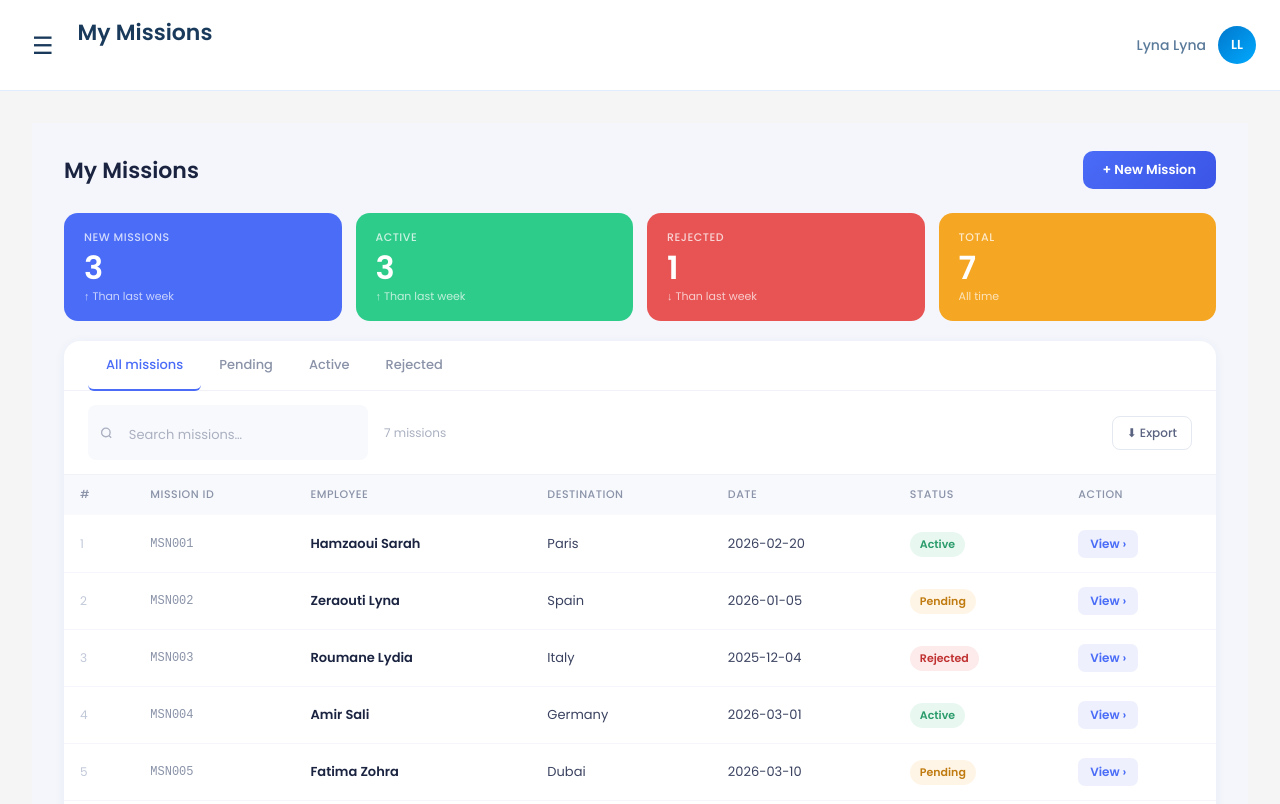
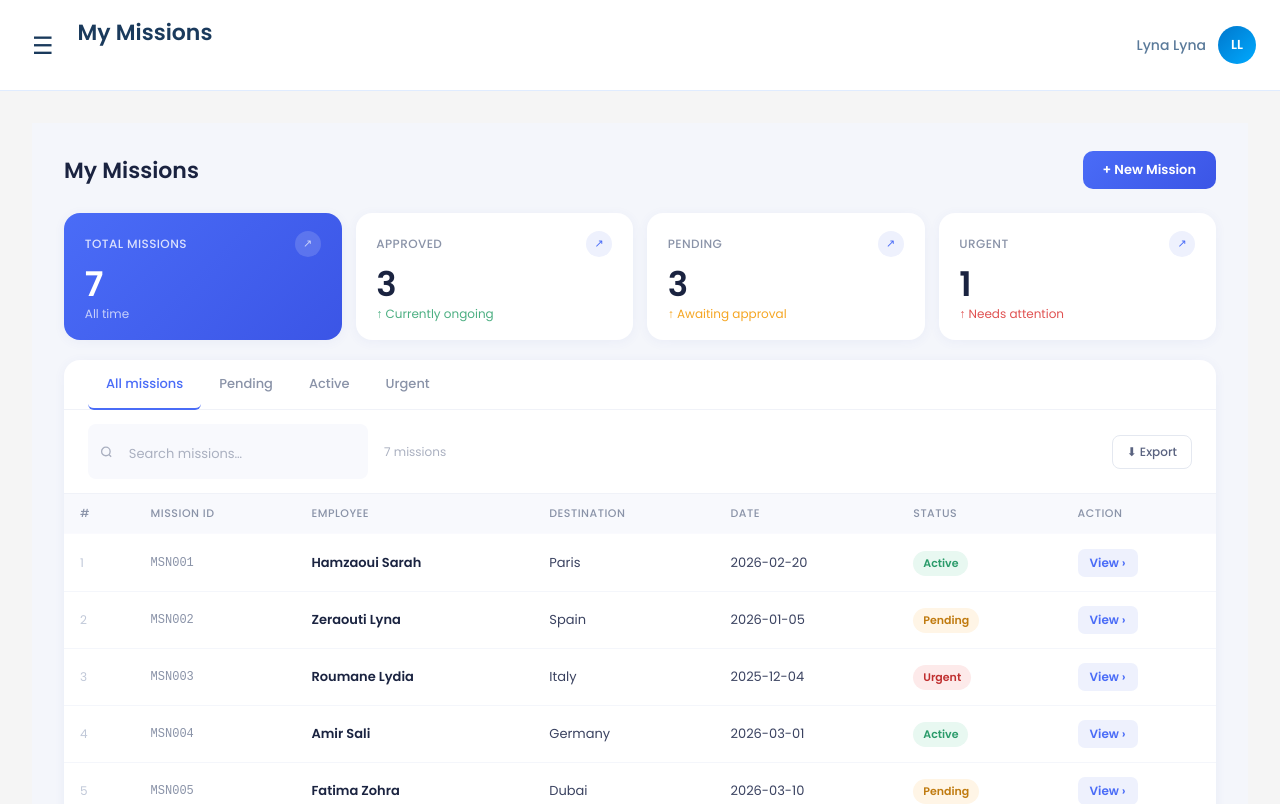
Before and after one commit to Sarahhamzaoui/PFE, a React (Vite) app: page /my-missions in a window 1280 px wide. Shown: the top 804 px of the page. Built offline with nearby package versions, Linux system fonts and the light colour scheme; the HTML template or start-up script is replaced by a standard one.

Commit message:
update mymission and attachments

```diff
--- /dev/null
+++ b/src/Styles/Attachments.css
@@ -0,0 +1,40 @@
+.file-list {
+  margin-top: 12px;
+  display: flex;
+  flex-direction: column;
+  gap: 8px;
+}
+
+.file-item {
+  display: flex;
+  align-items: center;
+  gap: 8px;
+  padding: 8px 12px;
+  background: #f8f9fa;
+  border: 1px solid #e0e0e0;
+  border-radius: 6px;
+  font-size: 13px;
+}
+
+.file-name {
+  flex: 1;
+  color: #333;
+}
+
+.file-size {
+  color: #999;
+  font-size: 12px;
+}
+
+.remove-file-btn {
+  background: none;
+  border: none;
+  color: #999;
+  cursor: pointer;
+  font-size: 14px;
+  padding: 0 4px;
+}
+
+.remove-file-btn:hover {
+  color: #e05252;
+}
--- a/src/Styles/Dashboard.css
+++ b/src/Styles/Dashboard.css
@@ -49,6 +49,10 @@
   grid-template-columns: repeat(4, minmax(0, 1fr));
   gap: 14px;
   margin-bottom: 1.25rem;
+}
+.db-badge--Urgent{
+    background-color: #fdedea;
+    color: #E05252;
 }
 
 .db-card {
@@ -250,4 +254,4 @@
 
 .db-badge--active   { background: #e8f8f1; color: #2e9b6a; }
 .db-badge--pending  { background: #fff5e6; color: #c07b10; }
-.db-badge--rejected { background: #fdeaea; color: #c03030; }
+.db-badge--Urgent { background: #fdeaea; color: #c03030; }
--- a/src/Styles/Main.css
+++ b/src/Styles/Main.css
@@ -194,7 +194,7 @@ body {
   color: #3B6D11;
 }
 
-.status.rejected {
+.status.Urgent {
   background: #FCEBEB;
   color: #A32D2D;
 }
--- a/src/Styles/Mission.css
+++ b/src/Styles/Mission.css
@@ -97,7 +97,7 @@ tbody tr:last-child td {
   color: #856404;
 }
 
-.rejected {
+.Urgent {
   background: #f8d7da;
   color: #721c24;
 }
--- a/src/Styles/MyMissions.css
+++ b/src/Styles/MyMissions.css
@@ -215,7 +215,7 @@
 
 .mm-badge--active   { background: #e8f8f1; color: #2a9b6a; }
 .mm-badge--pending  { background: #fff5e6; color: #c07b10; }
-.mm-badge--rejected { background: #fdeaea; color: #c03030; }
+.mm-badge--urgent { background: #fdeaea; color: #c03030; }
 
 /* ── Action button ──────────────────────────────────── */
 .mm-action-btn {
--- a/src/components/EmployeeSelection.jsx
+++ b/src/components/EmployeeSelection.jsx
@@ -7,6 +7,7 @@ export const MOCK_EMPLOYEES = [
     employeeId: "EMP001",
     name: "Lyna Lyna",
     email: "lynalyna@gmail.com",
+    phoneNumber:'2030',
     department: "HR",
     initials: "LL"
   },
@@ -15,6 +16,8 @@ export const MOCK_EMPLOYEES = [
     employeeId: "EMP002",
     name: "Amir Sali",
     email: "amir.sali@gmail.com",
+        phoneNumber:'4060',
+
     department: "IT",
     initials: "AS"
   },
@@ -23,6 +26,8 @@ export const MOCK_EMPLOYEES = [
     employeeId: "EMP003",
     name: "Fatima Zohra",
     email: "fatima.zohra@gmail.com",
+        phoneNumber:'45678998765',
+
     department: "Finance",
     initials: "FZ"
   }
--- a/src/pages/Dashboard.jsx
+++ b/src/pages/Dashboard.jsx
@@ -5,7 +5,7 @@ import "../Styles/Dashboard.css";
 const missions = [
   { id: 1, name: "Hamzaoui Sarah",  destination: "Paris",   start: "2026-02-20", status: "Active"   },
   { id: 2, name: "Zeraouti Lyna",   destination: "Spain",   start: "2026-01-05", status: "Pending"  },
-  { id: 3, name: "Roumane Lydia",   destination: "Italy",   start: "2025-12-04", status: "Rejected" },
+  { id: 3, name: "Roumane Lydia",   destination: "Italy",   start: "2025-12-04", status: "Urgent" },
   { id: 4, name: "Amir Sali",       destination: "Germany", start: "2026-03-01", status: "Active"   },
   { id: 5, name: "Fatima Zohra",    destination: "Dubai",   start: "2026-03-10", status: "Pending"  },
 ];
@@ -73,7 +73,7 @@ function Dashboard() {
   const total    = missions.length;
   const approved = missions.filter(m => m.status === "Active").length;
   const pending  = missions.filter(m => m.status === "Pending").length;
-  const urgent   = missions.filter(m => m.status === "Rejected").length;
+  const urgent   = missions.filter(m => m.status === "Urgent").length;
 
   return (
     <div className="db-page">
@@ -81,7 +81,7 @@ function Dashboard() {
       {/* Page header */}
       <div className="db-header">
         <div>
-          <h1 className="db-greeting">Dashboard Overview 👋</h1>
+          <h1 className="db-greeting">Dashboard Overview </h1>
           <p className="db-sub">Here's what's happening with your missions.</p>
         </div>
         <div className="db-header-right">
--- a/src/pages/Missions.jsx
+++ b/src/pages/Missions.jsx
@@ -36,7 +36,7 @@ function Mission() {
       destination: "Italy",
       start: "2025-12-04",
       end: "2025-12-13",
-      status: "Rejected"
+      status: "Urgent"
     }
   ];
 
@@ -108,7 +108,7 @@ function Mission() {
                 let statusClass = "badge";
                 if (m.status === "Active")   statusClass += " active-status";
                 if (m.status === "Pending")  statusClass += " pending";
-                if (m.status === "Rejected") statusClass += " rejected";
+                if (m.status === "Urgent") statusClass += " Urgent";
 
                 return (
                   <tr key={m.id} onClick={() => openMission(m.id)}>
--- a/src/pages/MyMissions.jsx
+++ b/src/pages/MyMissions.jsx
@@ -6,23 +6,23 @@ import "../Styles/MyMissions.css";
 const allMissions = [
   { id: "MSN001", name: "Hamzaoui Sarah",  destination: "Paris",   date: "2026-02-20", status: "Active",   payment: "Approved" },
   { id: "MSN002", name: "Zeraouti Lyna",   destination: "Spain",   date: "2026-01-05", status: "Pending",  payment: "Pending"  },
-  { id: "MSN003", name: "Roumane Lydia",   destination: "Italy",   date: "2025-12-04", status: "Rejected", payment: "Rejected" },
+  { id: "MSN003", name: "Roumane Lydia",   destination: "Italy",   date: "2025-12-04", status: "Urgent", payment: "Urgent" },
   { id: "MSN004", name: "Amir Sali",       destination: "Germany", date: "2026-03-01", status: "Active",   payment: "Approved" },
   { id: "MSN005", name: "Fatima Zohra",    destination: "Dubai",   date: "2026-03-10", status: "Pending",  payment: "Pending"  },
   { id: "MSN006", name: "Karim Benali",    destination: "London",  date: "2026-03-15", status: "Active",   payment: "Approved" },
   { id: "MSN007", name: "Nadia Oukaci",    destination: "Paris",   date: "2026-03-18", status: "Pending",  payment: "Pending"  },
 ];
 
-const TABS = ["All missions", "Pending", "Active", "Rejected"];
+const TABS = ["All missions", "Pending", "Active", "Urgent"];
 
 export default function MyMissions({setActivePage}) {
   const [activeTab, setActiveTab] = useState("All missions");
   const [search, setSearch] = useState("");
 
-  const newCount      = allMissions.filter(m => m.status === "Pending").length;
-  const activeCount   = allMissions.filter(m => m.status === "Active").length;
-  const rejectedCount = allMissions.filter(m => m.status === "Rejected").length;
-  const totalCount    = allMissions.length;
+  const pending   = allMissions.filter(m => m.status === "Pending").length;
+  const approved   = allMissions.filter(m => m.status === "Active").length;
+  const urgent= allMissions.filter(m => m.status === "Urgent").length;
+  const total = allMissions.length;
 
   const filtered = allMissions.filter(m => {
     const matchTab    = activeTab === "All missions" || m.status === activeTab;
@@ -30,6 +30,7 @@ export default function MyMissions({setActivePage}) {
                         m.destination.toLowerCase().includes(search.toLowerCase()) ||
                         m.id.toLowerCase().includes(search.toLowerCase());
     return matchTab && matchSearch;
+
   });
 
   return (
@@ -42,26 +43,41 @@ export default function MyMissions({setActivePage}) {
       </div>
 
       {/* Summary cards */}
-      <div className="mm-summary-grid">
-        <div className="mm-summary-card mm-summary-card--blue">
-          <p className="mm-summary__label">New missions</p>
-          <p className="mm-summary__value">{newCount}</p>
-          <p className="mm-summary__sub">↑ Than last week</p>
+      <div className="db-cards-grid">
+        <div className="db-card db-card--blue">
+          <div className="db-card__top">
+            <span className="db-card__label">Total Missions</span>
+            <span className="db-card__arrow">↗</span>
+          </div>
+          <p className="db-card__value">{total}</p>
+          <p className="db-card__sub">All time</p>
         </div>
-        <div className="mm-summary-card mm-summary-card--green">
-          <p className="mm-summary__label">Active</p>
-          <p className="mm-summary__value">{activeCount}</p>
-          <p className="mm-summary__sub">↑ Than last week</p>
+
+        <div className="db-card">
+          <div className="db-card__top">
+            <span className="db-card__label">Approved</span>
+            <span className="db-card__arrow">↗</span>
+          </div>
+          <p className="db-card__value">{approved}</p>
+          <p className="db-card__sub db-card__sub--green">↑ Currently ongoing</p>
         </div>
-        <div className="mm-summary-card mm-summary-card--red">
-          <p className="mm-summary__label">Rejected</p>
-          <p className="mm-summary__value">{rejectedCount}</p>
-          <p className="mm-summary__sub">↓ Than last week</p>
+
+        <div className="db-card">
+          <div className="db-card__top">
+            <span className="db-card__label">Pending</span>
+            <span className="db-card__arrow">↗</span>
+          </div>
+          <p className="db-card__value">{pending}</p>
+          <p className="db-card__sub db-card__sub--amber">↑ Awaiting approval</p>
         </div>
-        <div className="mm-summary-card mm-summary-card--amber">
-          <p className="mm-summary__label">Total</p>
-          <p className="mm-summary__value">{totalCount}</p>
-          <p className="mm-summary__sub">All time</p>
+
+        <div className="db-card">
+          <div className="db-card__top">
+            <span className="db-card__label">Urgent</span>
+            <span className="db-card__arrow">↗</span>
+          </div>
+          <p className="db-card__value">{urgent}</p>
+          <p className="db-card__sub db-card__sub--red">↑ Needs attention</p>
         </div>
       </div>
 
```
Also changed, not shown: src/components/AttachmentsDropzone.jsx (+59 -6 lines), src/components/MissionDetailsForm.jsx (+17 -2 lines), src/components/MissionCard.jsx (deleted).
